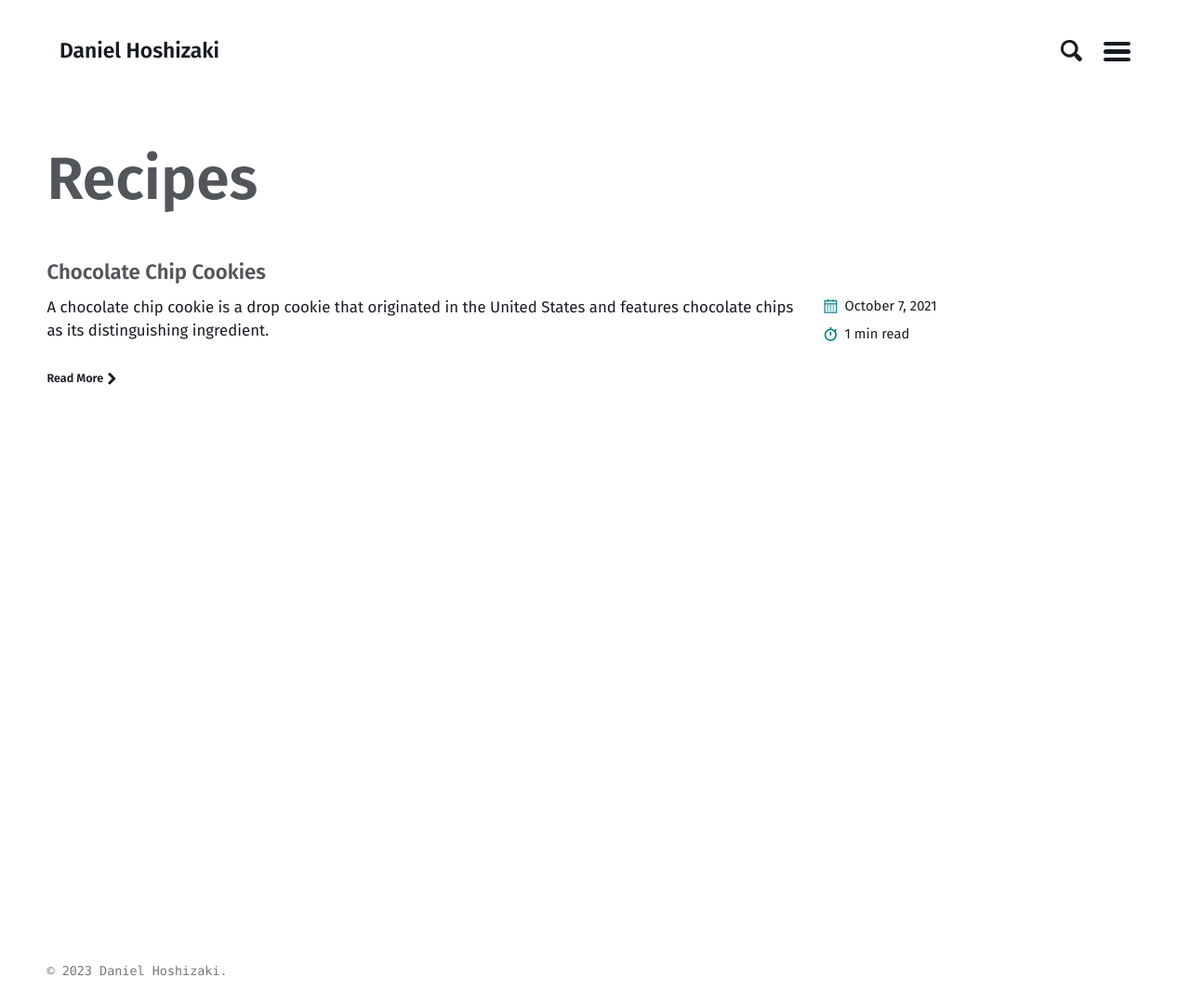
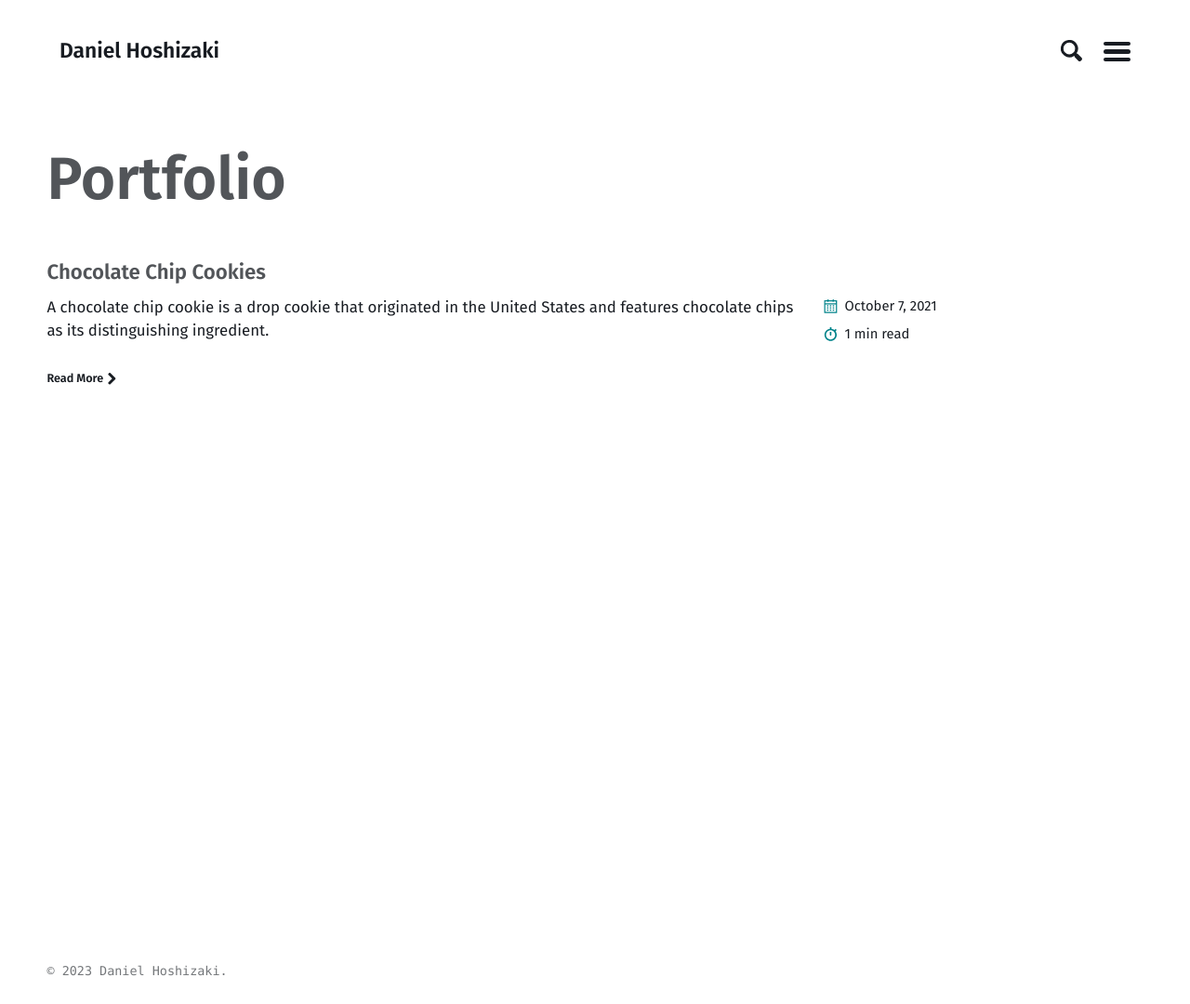
Before and after one commit to mmistakes/jekyll-theme-basically-basic, a Jekyll site: the page built from portfolio.md, in a window 1280 px wide. Shown: the whole page at 93% size. Built offline with Jekyll 4.4.1, drawn with Linux system fonts in a browser that asks for light colours.

Commit message:
test collection

```diff
--- a/_config.yml
+++ b/_config.yml
@@ -80,12 +80,10 @@ exclude:
 
 # Collections
 collections:
-  recipes:
+  portfolio:
     output: true
     permalink: /:collection/:path/
 
-# # Collections
-# collections:
 #   blog:
 #     output: true
 #     permalink: /:collection/:path/
@@ -100,10 +98,10 @@ defaults:
       layout: post
       read_time: true
 
-  # _recipes
+  # _portfolio
   - scope:
-      path: "_recipes"
-      type: recipes
+      path: "_portfolio"
+      type: portfolio
     values:
       layout: post
       read_time: true
--- a/_data/theme.yml
+++ b/_data/theme.yml
@@ -50,5 +50,5 @@ google_fonts:
 
 navigation_pages:
   - about.md
-  - recipes.md
+  - portfolio.md
   - blog.md
--- a/portfolio.md
+++ b/portfolio.md
@@ -1,6 +1,6 @@
 ---
-title: Recipes
+title: Portfolio
 layout: collection
-permalink: /recipes/
-collection: recipes
+permalink: /portfolio/
+collection: portfolio
 ---
```
Also changed, not shown: _portfolio/2021-10-07-cookie.md (renamed from _recipes/2021-10-07-cookie.md).
